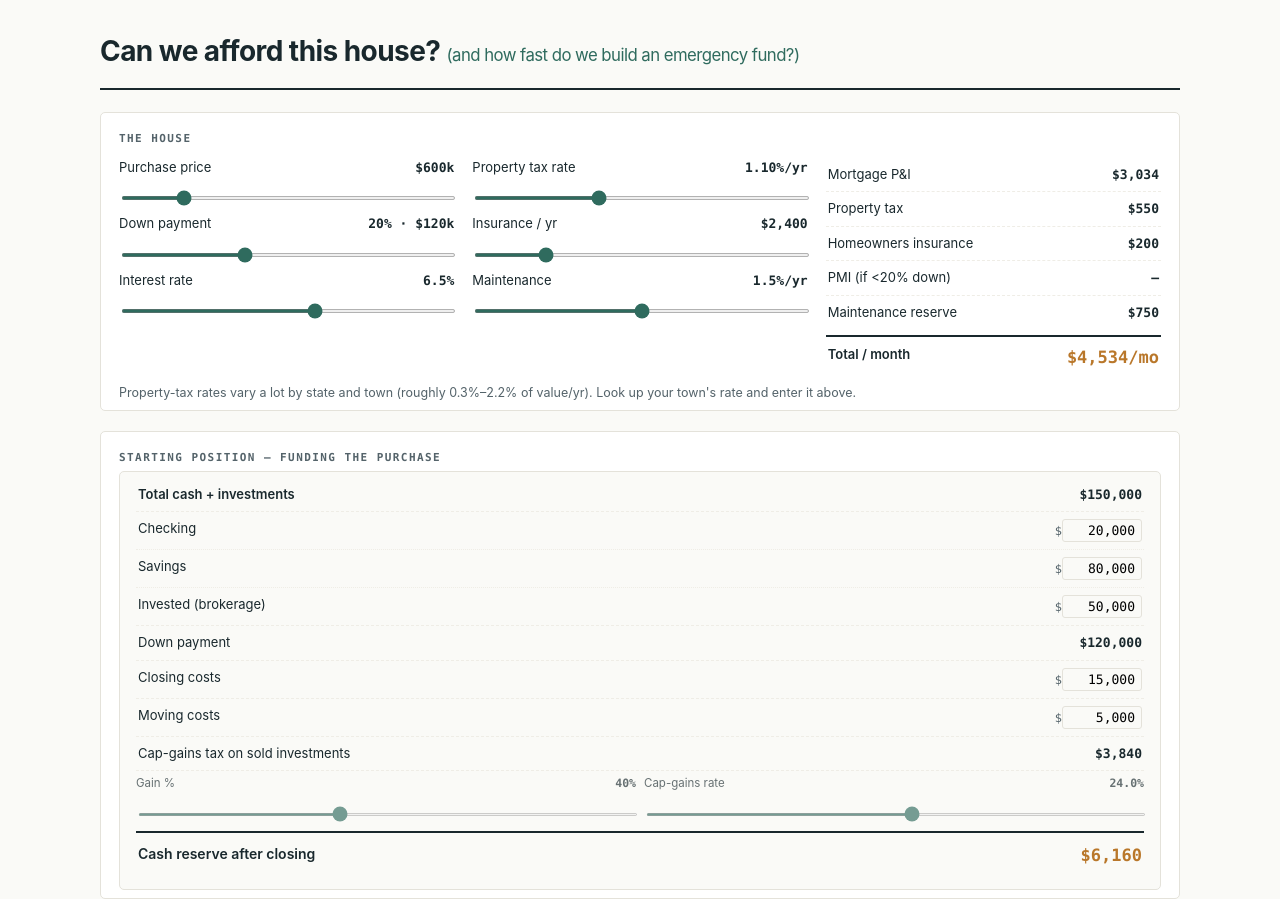
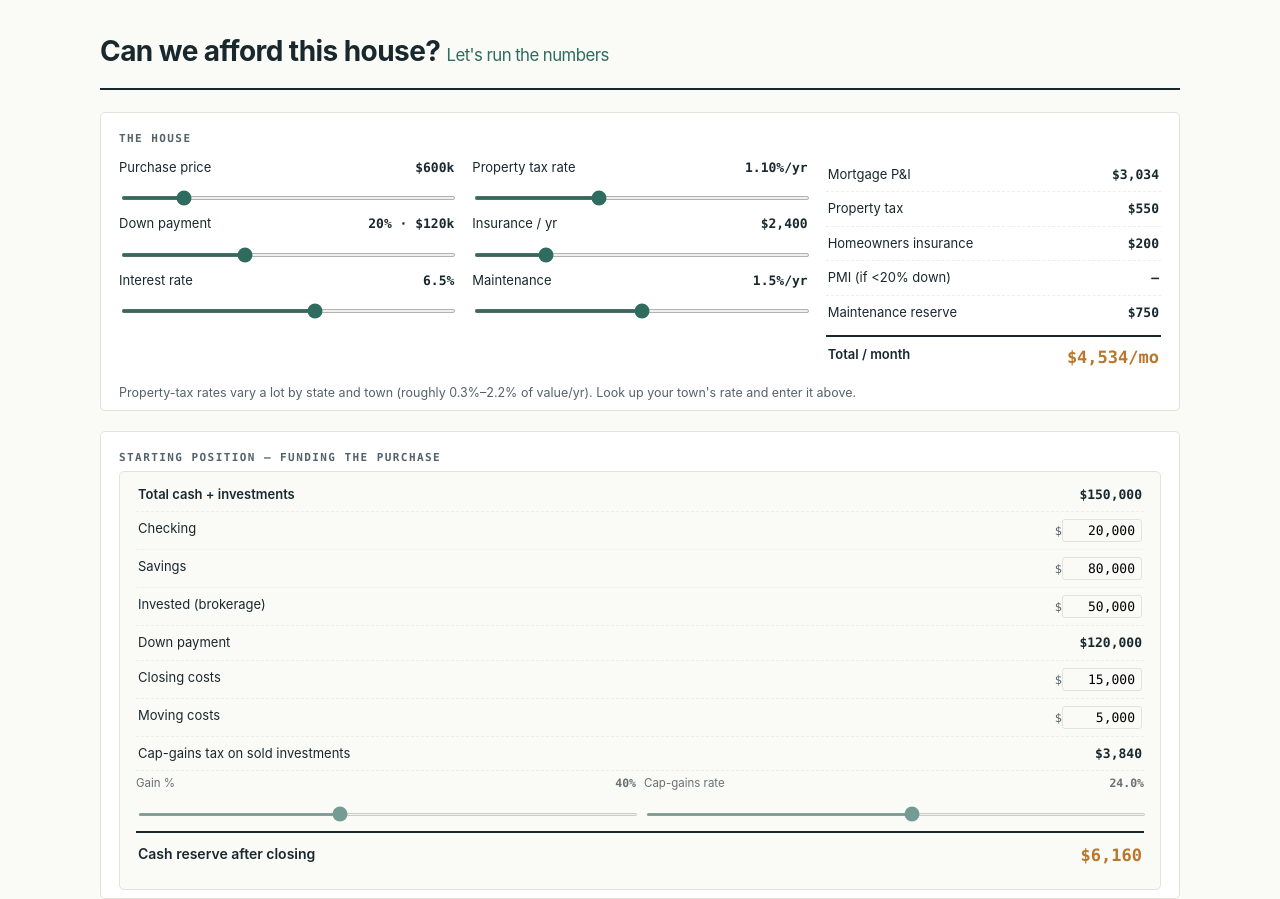
Before and after one commit to RanTheNumbers/CanWeAffordThisHouse, a plain HTML site: page index.html in a window 1280 px wide. Shown: the top 899 px of the page. Drawn offline with Linux system fonts and the light colour scheme.

Commit message:
Update index.html

```diff
--- a/index.html
+++ b/index.html
@@ -129,7 +129,7 @@
 <body>
 <div class="wrap">
   <header>
-    <h1>Can we afford this house? <span class="accent" style="font-size:0.6em;font-weight:400;">(and how fast do we build an emergency fund?)</span></h1>
+    <h1>Can we afford this house? <span class="accent" style="font-size:0.6em;font-weight:400;">Let's run the numbers</span></h1>
   </header>
 
   <!-- THE HOUSE -->
```
